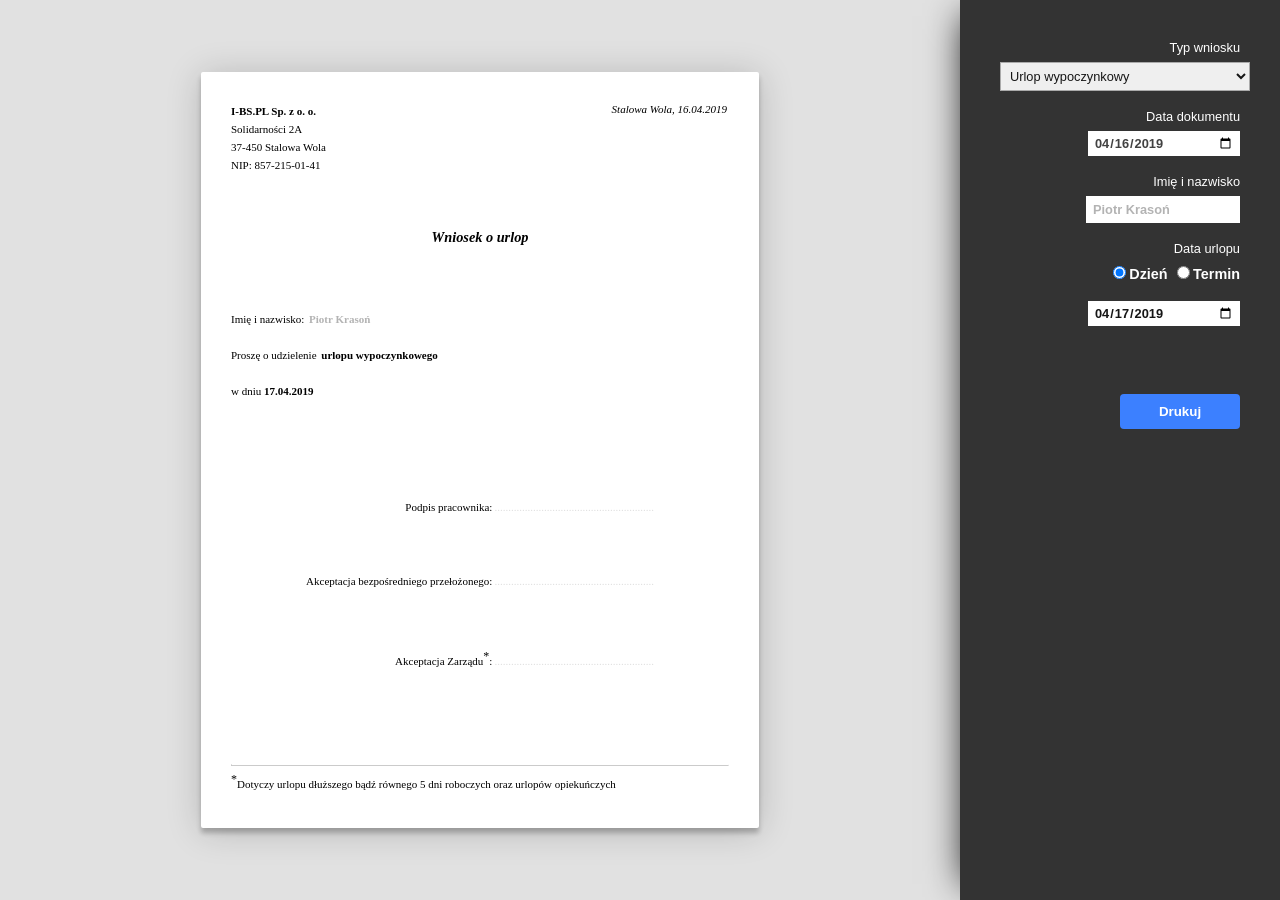
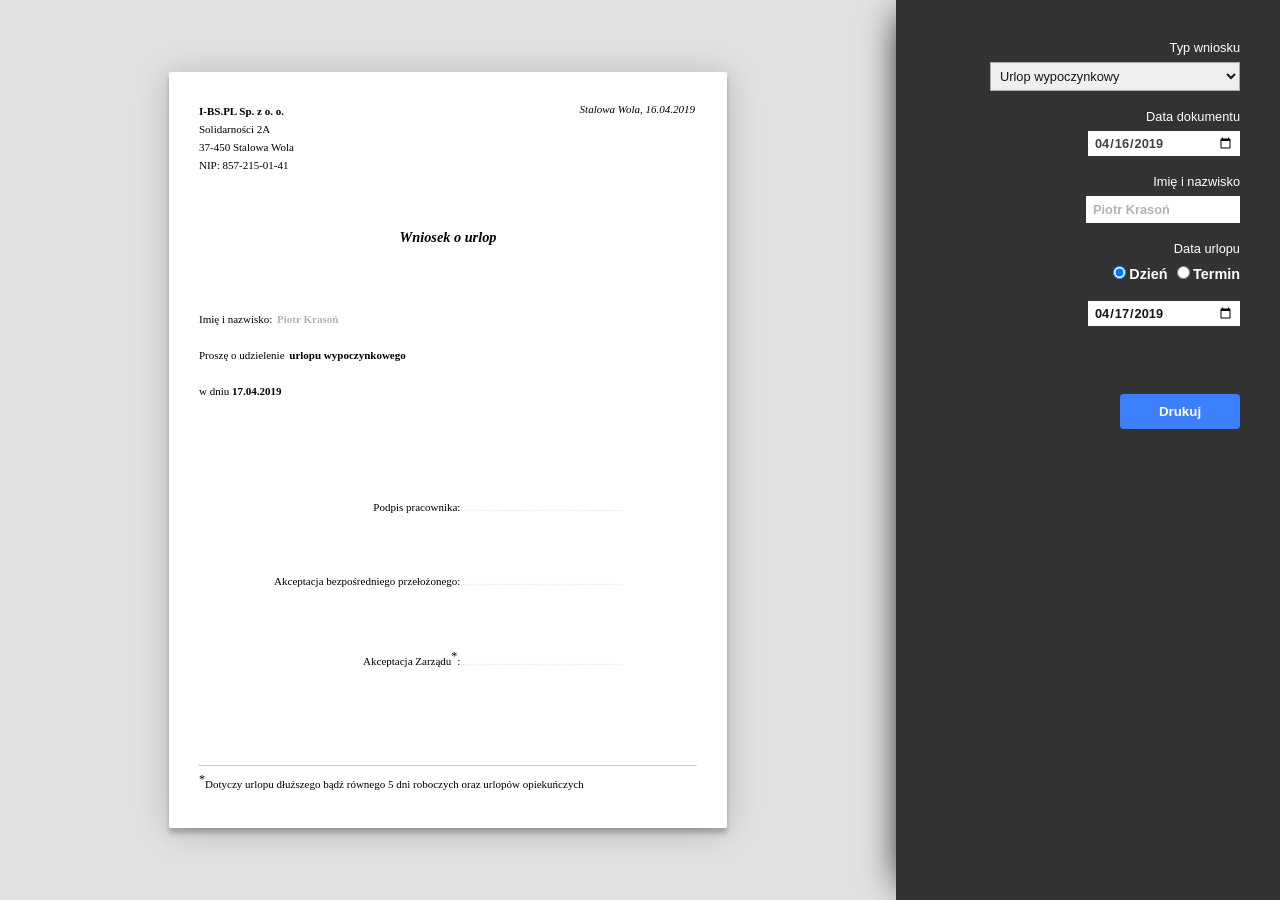
Before and after one commit to pkrason/pkrason.github.io, a Jekyll site: the page index.html, which Jekyll copies as it is, in a window 1280 px wide. Built offline with Jekyll 4.4.1, drawn with Linux system fonts in a browser that asks for light colours.

Commit message:
Poprawki wyglądu

```diff
--- a/css/main.css
+++ b/css/main.css
@@ -168,7 +168,7 @@ hr.thin {
 #tlo-kontener {
     box-sizing: border-box;
     float:left;
-    width:75%;
+    width:70%;
     overflow:hidden;
     padding:15px;
     background-color: #e1e1e1;
@@ -256,7 +256,7 @@ hr.thin {
 
     color:white;
     float:right;
-    width:25%;
+    width:30%;
     overflow:hidden;
     box-sizing: border-box;
     padding:40px 40px;
--- a/index.html
+++ b/index.html
@@ -91,6 +91,7 @@
         <label for="typ-wniosku" class="custom-label">Typ wniosku</label>
         <select name="typ-wniosku" id="typ-wniosku">
                 <option value="urlop-wypoczynkowy">Urlop wypoczynkowy</option>
+                <option value="urlop-wypoczynkowy" disabled>Urlop na żądanie</option>
                 <option value="urlop-okolicznosciowy" disabled>Urlop okolicznościowy</option>
                 <option value="opieka" disabled>Opieka</option>
                 <option value="wniosek-podwyzka" disabled>Wniosek o podwyżkę</option>
```
